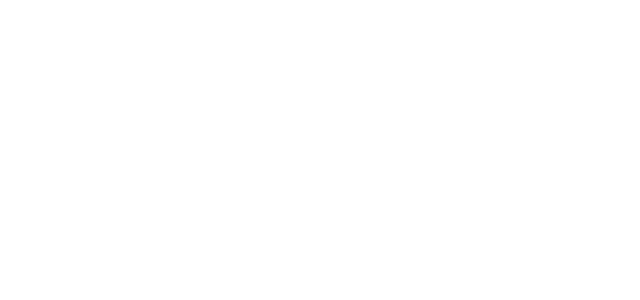
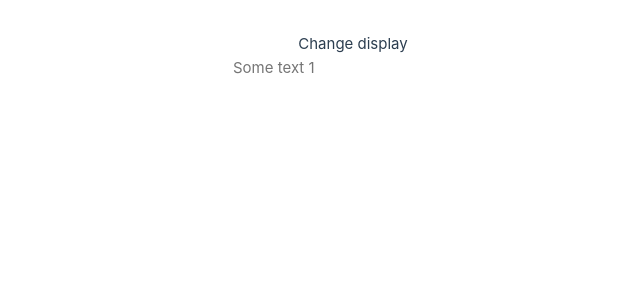
Before and after one commit to kriegernathan1/vue-todo, a Vue app: page /playground in a window 1280 px wide. Before the commit this address had no page. Shown: the top 300 px of the page, without its empty margins (287-927 px from the left). Built offline with nearby package versions, Linux system fonts and the light colour scheme.

Commit message:
add playground route

```diff
--- a/src/router/index.ts
+++ b/src/router/index.ts
@@ -6,6 +6,7 @@
 } from "vue-router";
 import TodoAppView from "../views/TodoAppView.vue";
 import LoginViewVue from "@/views/LoginView.vue";
+import PlaygroundView from "@/views/PlaygroundView.vue";
 import { useUserStore } from "../stores/user";
 
 let protectedRoutes: RouteRecordRaw[] = [
@@ -25,6 +26,11 @@
     path: "/login",
     component: LoginViewVue,
     name: "login",
+  },
+  {
+    path: "/playground",
+    component: PlaygroundView,
+    name: "Play Ground",
   },
 ];
 
--- /dev/null
+++ b/src/views/PlaygroundView.vue
@@ -0,0 +1,32 @@
+<script setup lang="ts">
+import { ref } from 'vue'
+
+const show = ref(true);
+
+function updateShow() {
+    show.value = !show.value;
+}
+</script>
+
+<template>
+    <div class="playground-container">
+        <button @click="updateShow">Change display</button>
+        <template v-if="show">
+            <input placeholder="Some text 1">
+        </template>
+        <template v-else>
+            <input placeholder="Some text 2">
+        </template>
+    </div>
+</template>
+
+<style scoped>
+.playground-container {
+    min-height: 100vh;
+    min-width: 100vw;
+    padding: 2rem;
+    display: flex;
+    flex-direction: column;
+    align-items: center;
+}
+</style>
```
